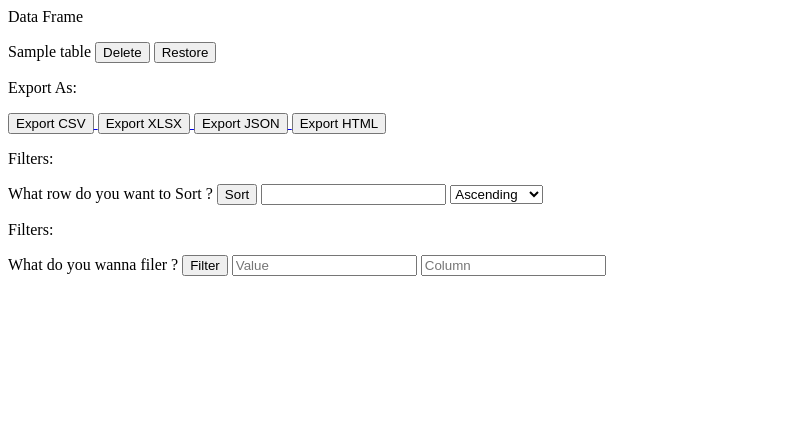
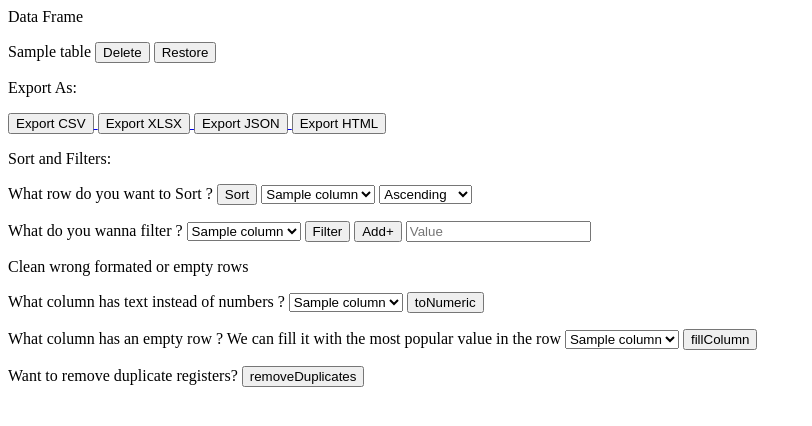
Before and after one commit to MikeGPQ/Pandas_Testing, a Flask app: template templates/home.html in a window 1280 px wide. Shown: the top 426 px of the page, without its empty margins (0-812 px from the left). Run offline with Flask 3, Linux system fonts and the light colour scheme; the template is opened without the code that fills it: most values are stand-ins (such as "Sample title", 1, 10 or a date in 2020).

Commit message:
18/08/2025

```diff
--- a/main.py
+++ b/main.py
@@ -1,27 +1,24 @@
-from dataManager import dataManager
 from flask import Flask, render_template, request, Response
 import io
 import pandas
+import os
+from dataManager import dataManager
 
 dm = dataManager()
-restored = dataManager()
 
 app = Flask(__name__)
 @app.route('/',methods=["GET","POST"])
 def loading():
+    button = False
     if request.method=="POST":
         if "action" in request.form:
             match request.form["action"]:
                 case "Upload":
                     dm.setData(request.files["dataFile"])
-                    restored.dataFrame = dm.dataFrame
-                    return render_template("home.html",table=dm.dataFrame.to_html())
                 case "Delete":
-                    dm.dataFrame = None
-                    return render_template("home.html",table=None)
+                    dm.dataFrame = pandas.DataFrame()
                 case "Restore":
-                    dm.dataFrame = restored.dataFrame
-                    return render_template("home.html",table=dm.dataFrame.to_html())
+                    dm.dataFrame = dm.copy
                 case "Sort":
                     sortColumn = request.form.get("sortColumn")
                     if(request.form.get("ascendingOption")=="Ascending"):
@@ -29,13 +26,27 @@ def loading():
                     else:
                         ascendingOption = False
                     dm.dataFrame = dm.dataFrame.sort_values(by=sortColumn, ascending=ascendingOption)
-                    return render_template("home.html",table=dm.dataFrame.to_html())
                 case "Filter":
                     filterValue = request.form.get("filterValue")
                     filterColumn = request.form.get("filterColumn")
-                    dm.dataFrame = dm.dataFrame[dm.dataFrame[filterColumn] == filterValue]
-                    return render_template("home.html",table=dm.dataFrame.to_html())
-    return render_template("home.html",table=None)
+                    if(button == True):
+                        filterValue2 = request.form.get("filterValue2")
+                        print(filterValue, filterValue2,filterColumn)
+                        dm.dataFrame = dm.dataFrame[dm.dataFrame[filterColumn].isin([filterValue,filterValue2])]
+                    else:
+                        dm.dataFrame = dm.dataFrame[dm.dataFrame[filterColumn] == filterValue]
+                    button = False
+                case "Add+":
+                    button = True
+                case "toNumeric":
+                    toNumericColumn = request.form.get("toNumericColumn")
+                    dm.dataFrame[toNumericColumn] = pandas.to_numeric(dm.dataFrame[toNumericColumn],errors="coerce")
+                case "fillColumn":
+                    fillColumn = request.form.get("fillColumn")
+                    dm.fixMissingValue(fillColumn)
+                case "removeDuplicates":
+                    dm.dataFrame = dm.dataFrame.drop_duplicates()
+    return render_template("home.html",table=dm.getHTML(),button=button,columns = dm.getColumns())
 
 @app.route("/export/<format>")
 def exportFile(format):
--- a/templates/home.html
+++ b/templates/home.html
@@ -14,7 +14,6 @@
          {{ table | safe}}
          <input type="submit" name="action" value="Delete">
          <input type="submit" name="action" value="Restore">
-         </form>
 
          <p> Export As: </p>
          <a href="/export/csv">
@@ -30,30 +29,65 @@
             <button> Export HTML </button>
          </a>
 
-         <form action="/" method="post" enctype="multipart/form-data">
-            <p> Filters: </p>
+         <p> Sort and Filters: </p>
          <label>
             What row do you want to Sort ?
             <input type="submit" name="action" value="Sort">
-               <input type="text" id="sortColumn" name="sortColumn">
+            <select id="sortColumn" name="sortColumn">
+               {% for column in columns %}
+               <option value="{{column}}"> {{column}} </option>
+               {% endfor %}
+            </select>
             <select name="ascendingOption" id="ascendingOption">
                <option value="Ascending"> Ascending </option>
                <option value="Descending"> Descending </option>
             </select>
          </label>
-         </form>
 
-         <form action="/" method="post" enctype="multipart/form-data">
-            <p> Filters: </p>
+         <p> </p>
          <label>
-               What do you wanna filer ?
+            What do you wanna filter ?
+            <select id="filterColumn" name="filterColumn">
+               {% for column in columns %}
+               <option value="{{column}}"> {{column}} </option>
+               {% endfor %}
+            </select>
             <input type="submit" name="action" value="Filter">
+            <input type="submit" name="action" value="Add+">
             <input type="text" id="filterValue" name="filterValue" placeholder="Value">
-               <input type="text" id="filterColumn" name="filterColumn" placeholder="Column">
+            {% if button %}
+            <input type="text" id="filterValue2" name="filterValue2" placeholder="Second Value">
+            {% endif %}
          </label>
-         </form>
 
+         <p> Clean wrong formated or empty rows </p>
+         <label>
+            What column has text instead of numbers ?
+            <select id="toNumericColumn" name="toNumericColumn">
+               {% for column in columns %}
+               <option value="{{column}}"> {{column}} </option>
+               {% endfor %}
+            </select>
+            <input type="submit" name="action" value="toNumeric">
+         </label>
 
-      {% endif %}
+         <p>  </p>
+         <label>
+            What column has an empty row ? We can fill it with the most popular value in the row
+            <select id="fillColumn" name="fillColumn">
+               {% for column in columns %}
+               <option value="{{column}}"> {{column}} </option>
+               {% endfor %}
+            </select>
+            <input type="submit" name="action" value="fillColumn">
+         </label>
+
+         <p></p>
+         <label>
+            Want to remove duplicate registers?
+            <input type="submit" name="action" value="removeDuplicates">
+
+         </label>
+      </form> {% endif %}
    </body>
 </html>
```
Also changed, not shown: dataManager.py (+12 -0 lines). Lines whose indentation alone changed are shown as unchanged.
